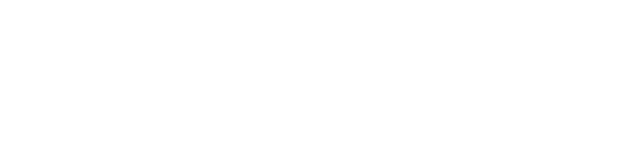
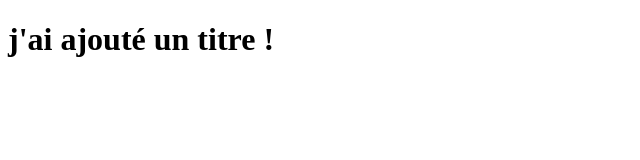
Before and after one commit to anaisreau/git3commits, a plain HTML site: page index.html in a window 1280 px wide. Shown: the whole page, without its empty margins (0-640 px from the left). Drawn offline with Linux system fonts and the light colour scheme.

Commit message:
update title

```diff
--- a/index.html
+++ b/index.html
@@ -5,6 +5,6 @@
     <title>J'ai changé mon titre !</title>
   </head>
   <body>
-
+  <h1>j'ai ajouté un titre ! </h1>
   </body>
 </html>
```
